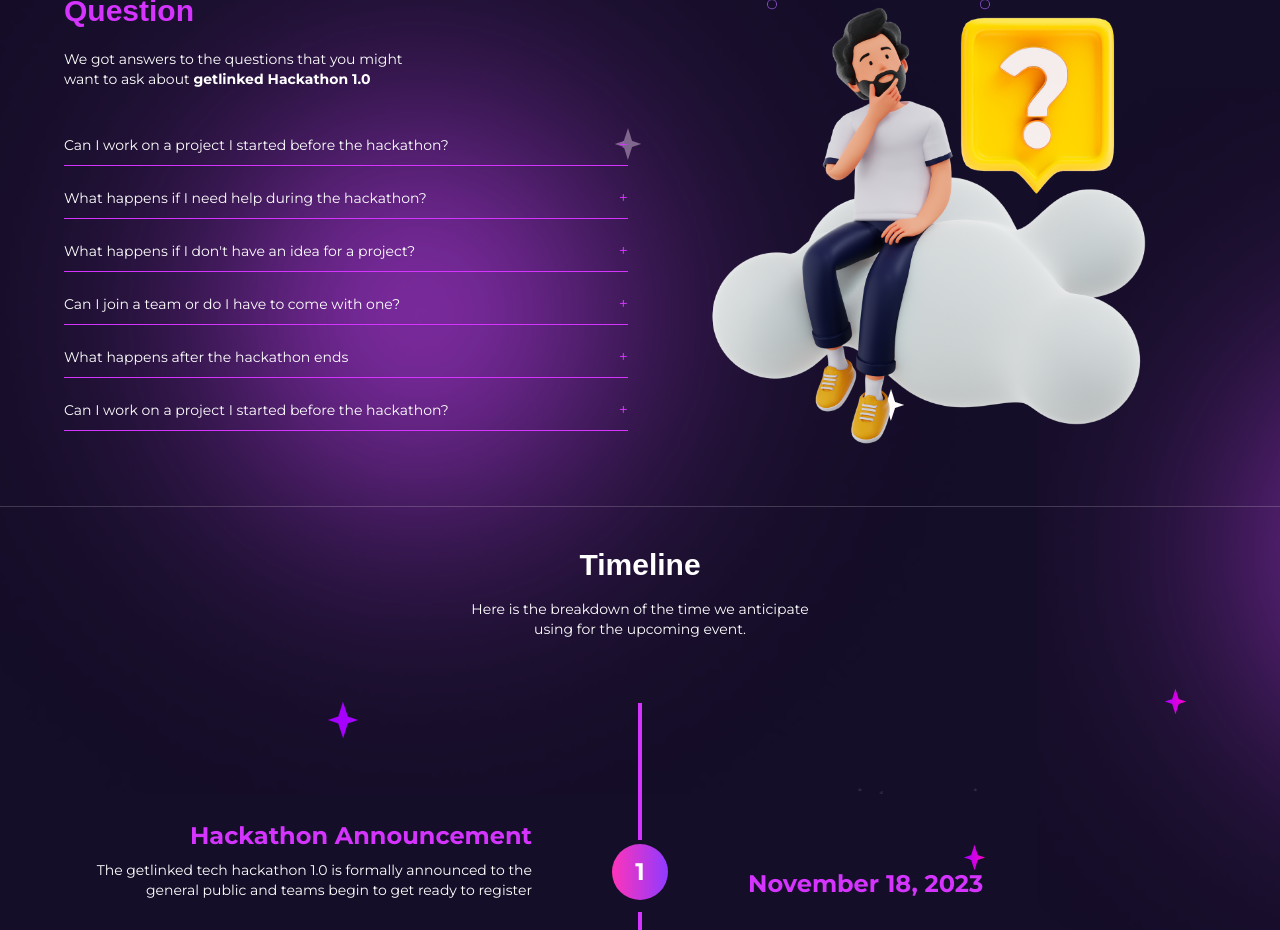
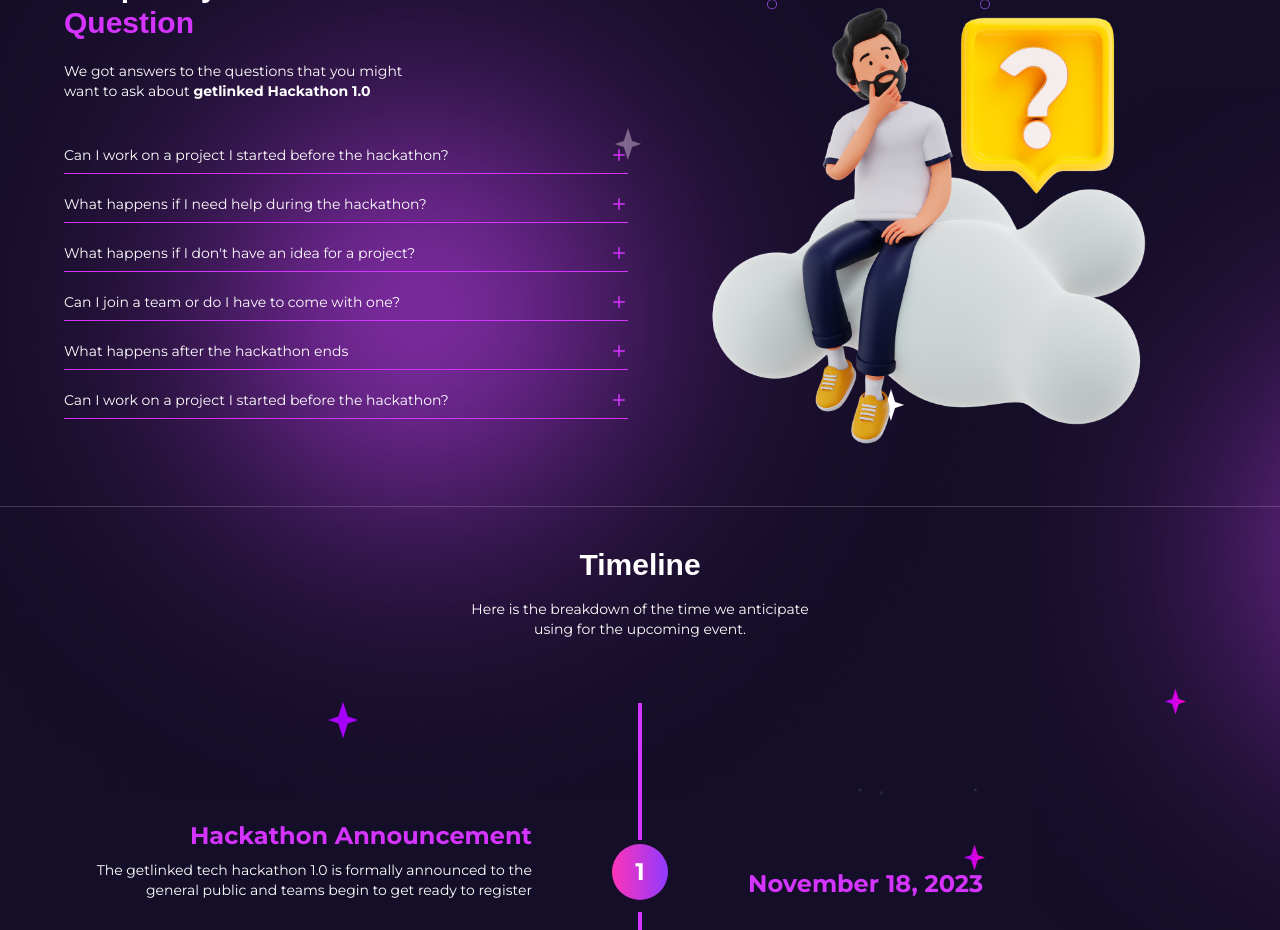
Before and after one commit to gift56/getlinked-ui-challengn, a Next.js app: page / in a window 1280 px wide. Shown: the part 2560-3490 px from the top of the page. Built offline with nearby package versions, Linux system fonts and the light colour scheme; a web font is replaced by a local one.

Commit message:
moving to the next

```diff
--- a/components/LandingpageContent/Faqs.tsx
+++ b/components/LandingpageContent/Faqs.tsx
@@ -1,7 +1,7 @@
 import { faqData } from "@/utils/constant";
 import { motion } from "framer-motion";
 import { useState } from "react";
-// import { FiMinus, FiPlus } from "react-icons/fi";
+import { FiMinus, FiPlus } from "react-icons/fi";
 
 const Faqs = () => {
   const [opened, setOpened] = useState<String | null>(null);
@@ -55,21 +55,19 @@
                   className="flex flex-col items-start justify-start w-full border-b border-primary cursor-pointer pb-2 transition-all duration-300"
                 >
                   <div className="w-full flex items-center justify-between">
-                    <h2 className="text-sm font-normal">
-                      {item.question}
-                    </h2>
+                    <h2 className="text-sm font-normal">{item.question}</h2>
                     <span className=" text-primary">
-                      {
-                        item.id === opened
-                          ? "-"
-                          : // `<FiMinus size={18} className="transition-all duration-300"
-                            // />`
-                            "+"
-                        //  `<FiPlus
-                        //   size={18}
-                        //   className="transition-all duration-300"
-                        // />`
-                      }
+                      {item.id === opened ? (
+                        <FiMinus
+                          size={18}
+                          className="transition-all duration-300"
+                        />
+                      ) : (
+                        <FiPlus
+                          size={18}
+                          className="transition-all duration-300"
+                        />
+                      )}
                     </span>
                   </div>
                   <div
--- a/package.json
+++ b/package.json
@@ -20,6 +20,7 @@
     "postcss": "8.4.29",
     "react": "18.2.0",
     "react-dom": "18.2.0",
+    "react-icons": "^4.11.0",
     "tailwindcss": "3.3.3",
     "typescript": "5.2.2",
     "yup": "^1.2.0"
```
Also changed, not shown: 1 other file (tests, documents, lock files or other folders).
